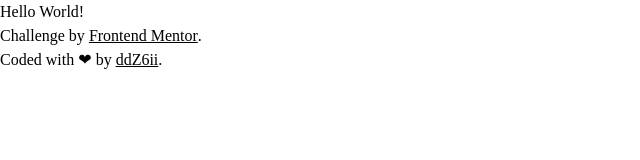
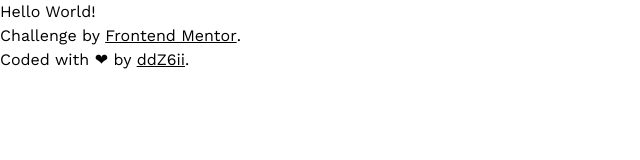
Before and after one commit to ddZ6ii/faq-accordion, a website built with Vite: page src/index.html in a window 1280 px wide. Shown: the whole page, without its empty margins (0-640 px from the left). Built offline with nearby package versions, Linux system fonts and the light colour scheme.

Commit message:
💄 Add style guide

```diff
--- a/src/style.css
+++ b/src/style.css
@@ -1,7 +1,64 @@
-html {
-  line-height: 1.5;
-  -webkit-text-size-adjust: 100%;
-  box-sizing: border-box;
+/* Load the variable font (italic variations are not used here) */
+@font-face {
+  /* Use VF to make it distinguishable from static fonts */
+  font-family: 'WorkSans VF';
+  src:
+    local('WorkSans'),
+    /* Main modern font format */
+      url('/assets/fonts/WorkSans-VariableFont_wght.woff2')
+      format('woff2-variations'),
+    /* Fallback font format */
+      url('/assets/fonts/WorkSans-VariableFont_wght.woff')
+      format('woff-variations'),
+    url('/assets/fonts/WorkSans-VariableFont_wght.ttf')
+      format('truetype-variations');
+  font-style: normal;
+  /* Allowable range for the weight of the variable font */
+  font-weight: 400 700;
+  /* Displaying text quickly is a top priority, but ensure the custom web-font is used */
+  font-display: swap;
+}
+
+/* Load the static fonts as a fallback */
+@font-face {
+  font-family: 'WorkSans';
+  src:
+    local('WorkSans'),
+    url('/assets/fonts/static/WorkSans-Regular.woff2') format('woff2'),
+    url('/assets/fonts/static/WorkSans-Regular.woff') format('woff'),
+    url('/assets/fonts/static/WorkSans-Regular.ttf') format('truetype');
+  font-style: normal;
+  font-weight: 400;
+  font-display: swap;
+}
+@font-face {
+  font-family: 'WorkSans';
+  src:
+    local('WorkSans'),
+    url('/assets/fonts/static/WorkSans-SemiBold.woff2') format('woff2'),
+    url('/assets/fonts/static/WorkSans-SemiBold.woff') format('woff'),
+    url('/assets/fonts/static/WorkSans-SemiBold.ttf') format('truetype');
+  font-style: normal;
+  font-weight: 600;
+  font-display: swap;
+}
+@font-face {
+  font-family: 'WorkSans';
+  src:
+    local('WorkSans'),
+    url('/assets/fonts/static/WorkSans-Bold.woff2') format('woff2'),
+    url('/assets/fonts/static/WorkSans-Bold.woff') format('woff'),
+    url('/assets/fonts/static/WorkSans-Bold.ttf') format('truetype');
+  font-style: normal;
+  font-weight: 700;
+  font-display: swap;
+}
+
+:root {
+  --color-primary-light: hsl(275, 100%, 97%);
+  --color-primary: hsl(274, 77%, 56%);
+  --color-neutral-light: hsl(292, 16%, 49%);
+  --color-neutral-dark: hsl(292, 42%, 14%);
 }
 
 *,
@@ -13,6 +70,23 @@ html {
   color: inherit;
   font: inherit;
   line-height: inherit;
+}
+
+html {
+  line-height: 1.5;
+  -webkit-text-size-adjust: 100%;
+  box-sizing: border-box;
+}
+
+body {
+  /* Using only the following line will result in the browser downloading both variable and static fonts! */
+  /* font-family: 'WorkSans VF', 'WorkSans', sans-serif; */
+
+  /* Use static fonts by default, but use a CSS feature query to load variable font instead if the browser supports it */
+  font-family: 'WorkSans', sans-serif;
+  @supports (font-variation-settings: normal) {
+    font-family: 'WorkSans VF', sans-serif;
+  }
 }
 
 a {
```
